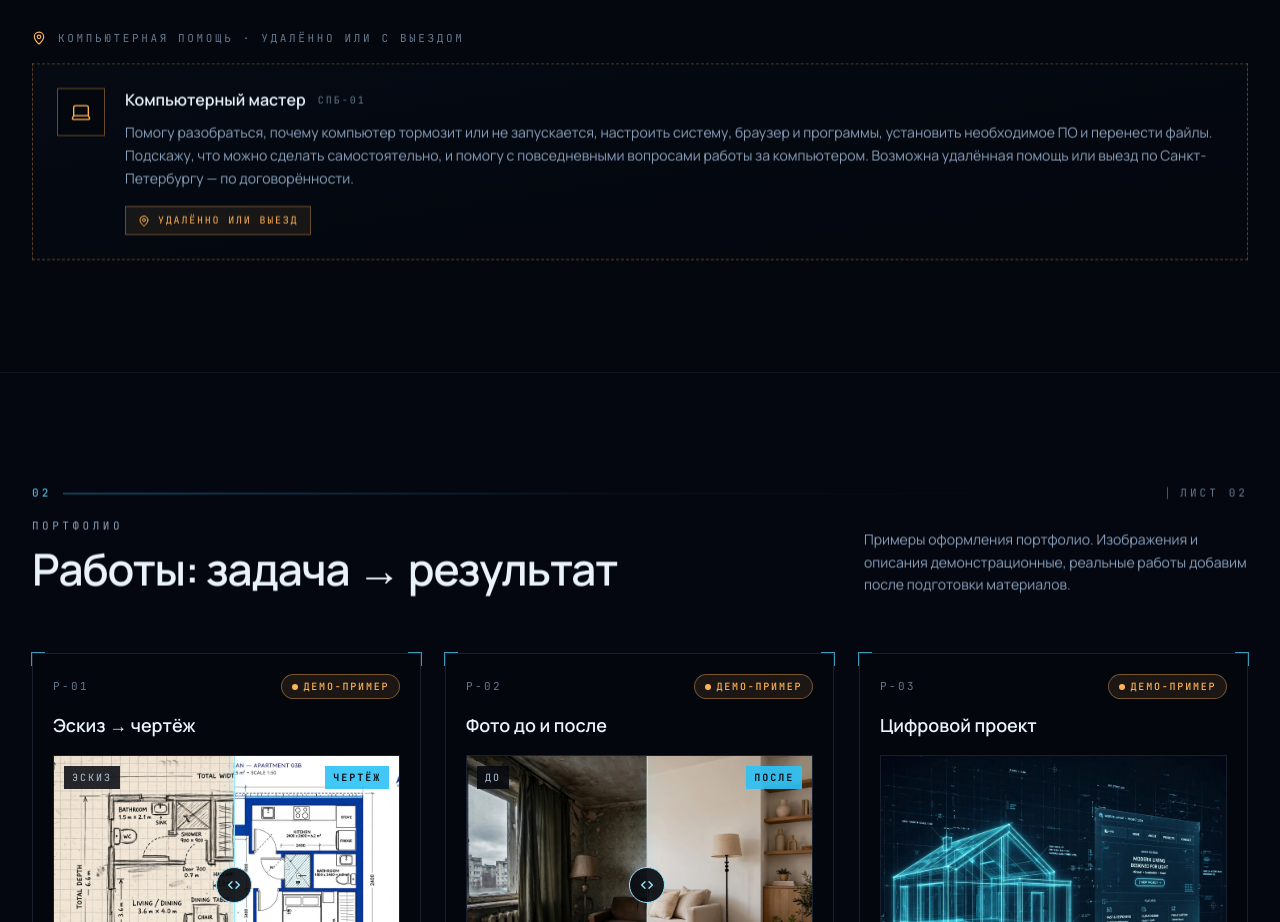
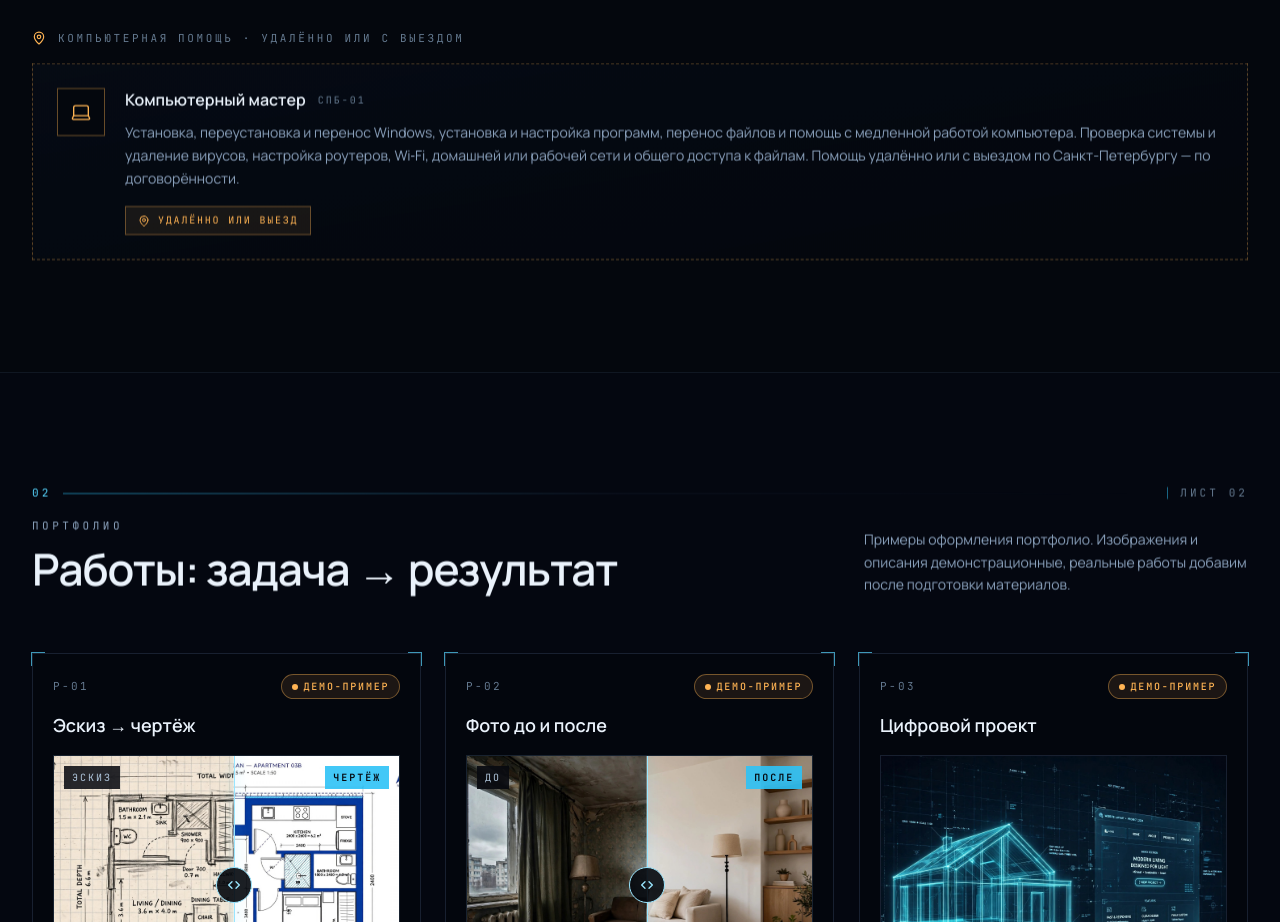
Before and after one commit to WaDIM0041/specialist-na-chas, a React (Vite) app: page / in a window 1280 px wide. Shown: the part 1800-2722 px from the top of the page. Built offline with nearby package versions, Linux system fonts and the light colour scheme; a web font is replaced by a local one.

Commit message:
Expand computer support services

```diff
--- a/src/components/Services.tsx
+++ b/src/components/Services.tsx
@@ -55,7 +55,7 @@ const OFFLINE = [
     icon: Laptop,
     code: "СПб-01",
     title: "Компьютерный мастер",
-    text: "Помогу разобраться, почему компьютер тормозит или не запускается, настроить систему, браузер и программы, установить необходимое ПО и перенести файлы. Подскажу, что можно сделать самостоятельно, и помогу с повседневными вопросами работы за компьютером. Возможна удалённая помощь или выезд по Санкт-Петербургу — по договорённости.",
+    text: "Установка, переустановка и перенос Windows, установка и настройка программ, перенос файлов и помощь с медленной работой компьютера. Проверка системы и удаление вирусов, настройка роутеров, Wi‑Fi, домашней или рабочей сети и общего доступа к файлам. Помощь удалённо или с выездом по Санкт-Петербургу — по договорённости.",
     mode: "Удалённо или выезд",
   },
   {
```
